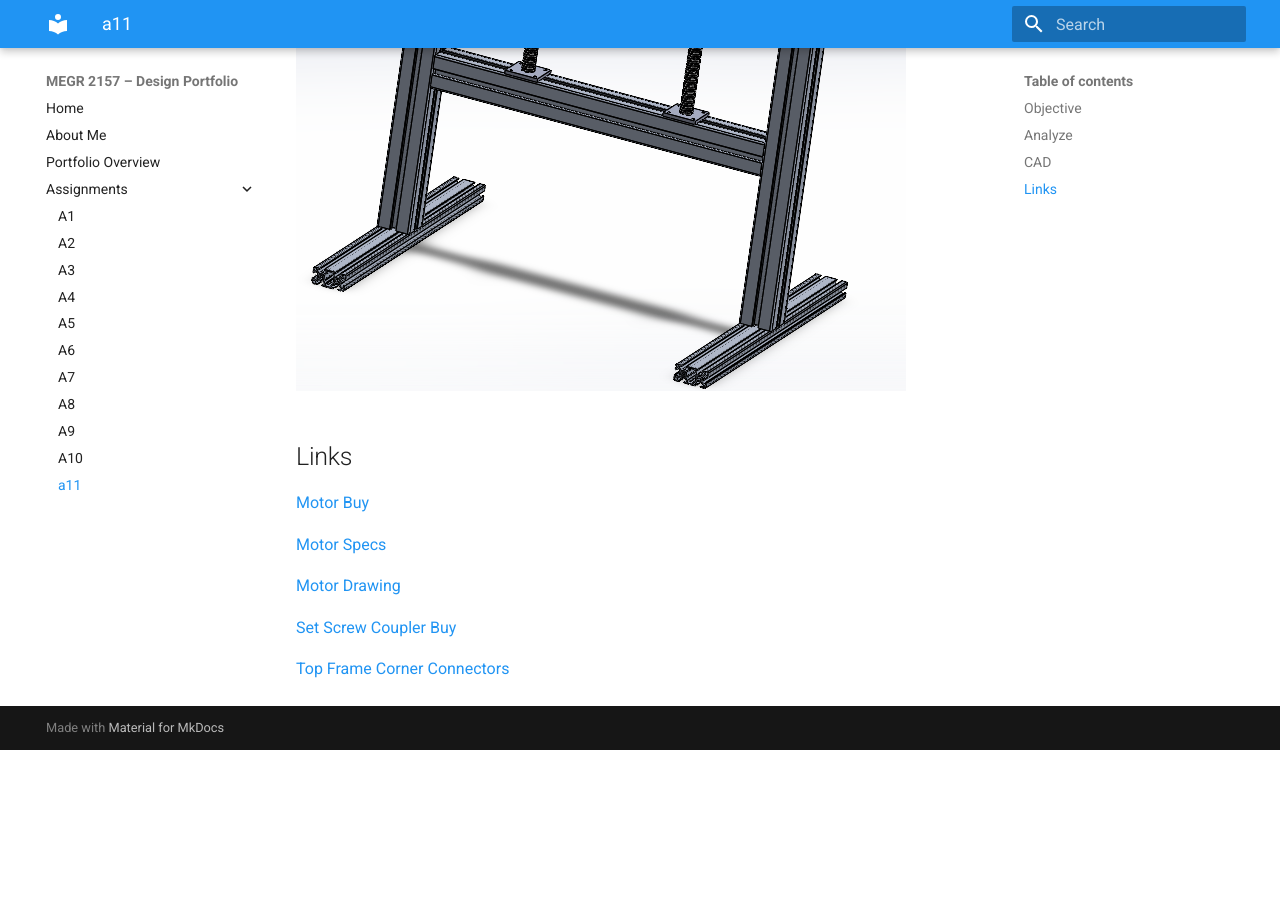
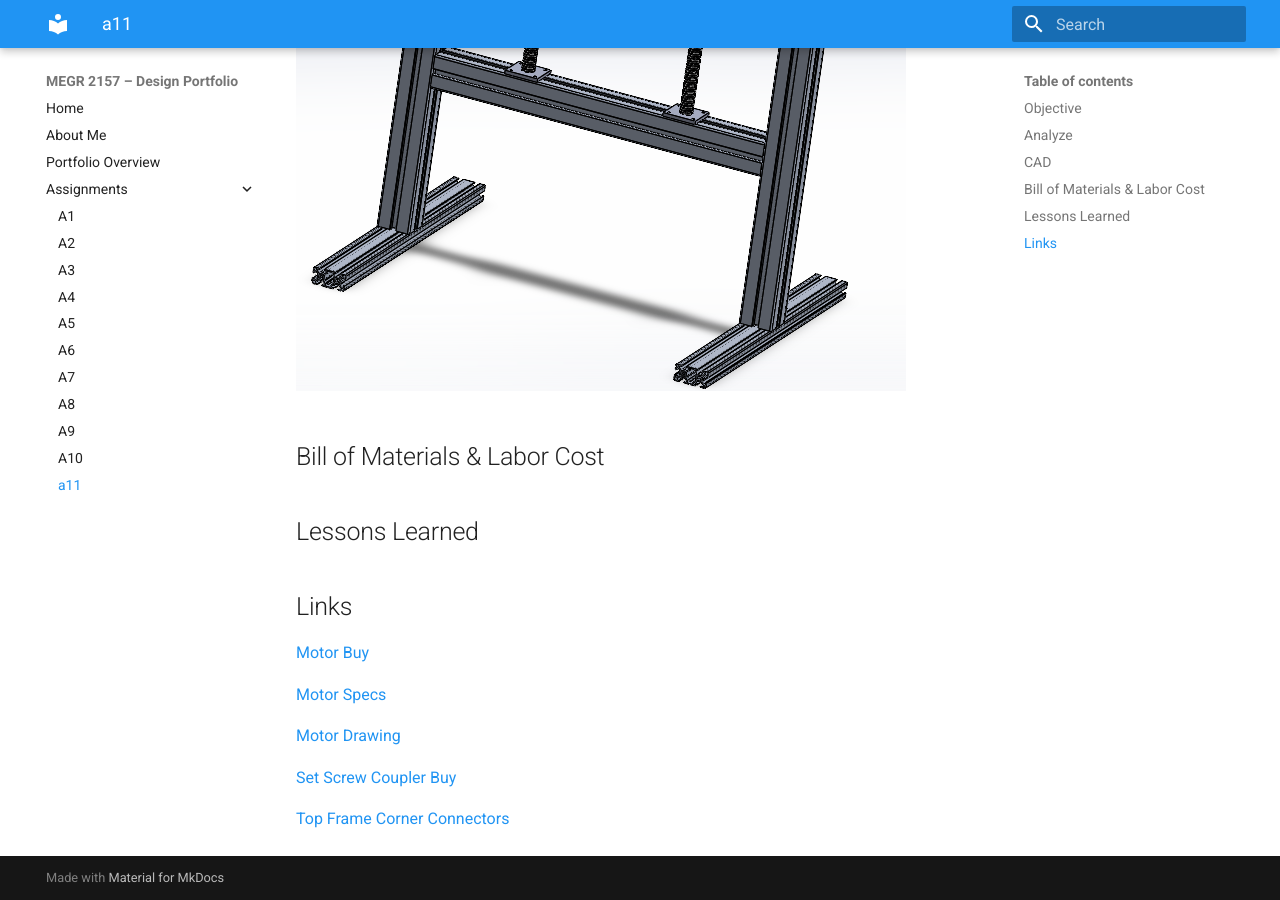
Before and after one commit to AidenGrake/megr2157-portfolio, an MkDocs documentation site: the page built from docs/assignments/a11/index.md, in a window 1280 px wide and 900 px high, scrolled down 10156 px. Built offline with MkDocs 1.6.1 and Material for MkDocs 9.7.7, drawn with Linux system fonts in a browser that asks for light colours; before the commit the page ends 10906 px from its top, so only the background shows below that.

Commit message:
Add Bill of Materials and Lessons Learned sections
Added sections for Bill of Materials and Lessons Learned.

```diff
--- a/docs/assignments/a11/index.md
+++ b/docs/assignments/a11/index.md
@@ -55,6 +55,9 @@ To design the floating bearing mount, is 60x60mm to fit on the aluminum extrusio
 
 ![full-assembly](full-assembly.png)
 
+## Bill of Materials & Labor Cost
+
+## Lessons Learned
 
 ## Links
 [Motor Buy](https://www.automationdirect.com/adc/shopping/catalog/motion_control/stepper_systems/single_shaft_stepper_motors/stp-mtrac-23044)
```
